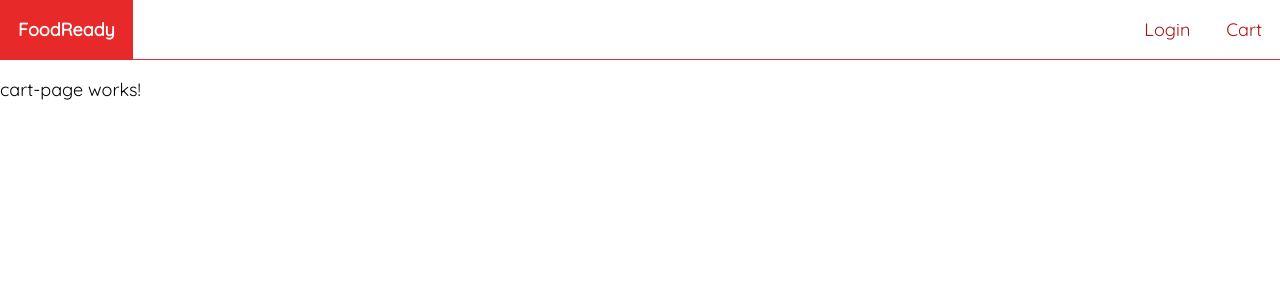
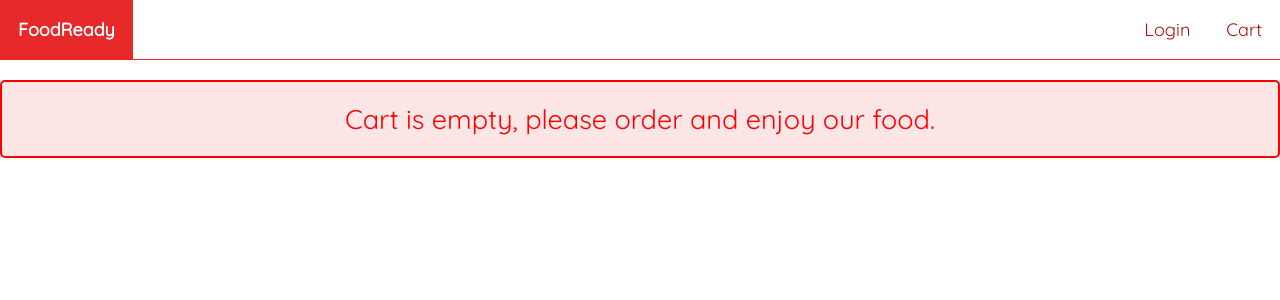
Before and after one commit to GitRavitHub/Food_App, an Angular app: page /cart-page in a window 1280 px wide. Shown: the top 300 px of the page. Built offline with nearby package versions, Linux system fonts and the light colour scheme.

Commit message:
cartpage

```diff
--- a/src/app/components/pages/cart-page/cart-page.component.css
+++ b/src/app/components/pages/cart-page/cart-page.component.css
@@ -0,0 +1,56 @@
+.cart-container {
+  display: flex;
+  flex-direction: column;
+  align-items: center;
+  margin-top: 20px;
+}
+
+.empty-cart-message {
+  font-size: 1.5em;
+  text-align: center;
+  margin-top: 20px;
+  color: #ff0000; /* Red color for emphasis */
+  padding: 20px;
+  border: 2px solid #ff0000;
+  border-radius: 5px;
+  background-color: #ffe6e6; /* Light red background for emphasis */
+}
+
+.cart-items {
+  width: 80%;
+  display: flex;
+  flex-direction: column;
+  gap: 20px;
+}
+
+.cart-item {
+  display: flex;
+  align-items: center;
+  padding: 15px;
+  border: 1px solid #ddd;
+  border-radius: 5px;
+  box-shadow: 0 2px 4px rgba(0, 0, 0, 0.1);
+  background-color: #fff;
+}
+
+.cart-item-image {
+  width: 100px;
+  height: 100px;
+  object-fit: cover;
+  border-radius: 5px;
+  margin-right: 20px;
+}
+
+.cart-item-details {
+  display: flex;
+  flex-direction: column;
+}
+
+.cart-item-details h3 {
+  margin: 0;
+  font-size: 1.2em;
+}
+
+.cart-item-details p {
+  margin: 5px 0;
+}
--- a/src/app/components/pages/cart-page/cart-page.component.html
+++ b/src/app/components/pages/cart-page/cart-page.component.html
@@ -1 +1,7 @@
-<p>cart-page works!</p>
+<div *ngIf="isCartEmpty()" class="empty-cart-message">
+  Cart is empty, please order and enjoy our food.
+</div>
+
+<div *ngIf="!isCartEmpty()">
+  <!-- Your existing cart display logic -->
+</div>
--- a/src/app/components/pages/cart-page/cart-page.component.ts
+++ b/src/app/components/pages/cart-page/cart-page.component.ts
@@ -1,10 +1,28 @@
-import { Component } from '@angular/core';
+import { Component, OnInit } from '@angular/core';
 
 @Component({
   selector: 'app-cart-page',
   templateUrl: './cart-page.component.html',
-  styleUrl: './cart-page.component.css'
+  styleUrls: ['./cart-page.component.css']
 })
-export class CartPageComponent {
+export class CartPageComponent implements OnInit {
+  cart: any[] = [];  // Replace this with your actual cart data structure
 
+  constructor() { }
+
+  ngOnInit(): void {
+    // Load cart data from a service or local storage
+    this.loadCart();
+  }
+
+  loadCart() {
+    // This is where you would load your cart data, for example:
+    // this.cart = this.cartService.getCartItems();
+    // For this example, we'll assume the cart is empty
+    this.cart = [];
+  }
+
+  isCartEmpty(): boolean {
+    return this.cart.length === 0;
+  }
 }
```
Also changed, not shown: src/app/header/header.component.html (line endings or trailing spaces).
